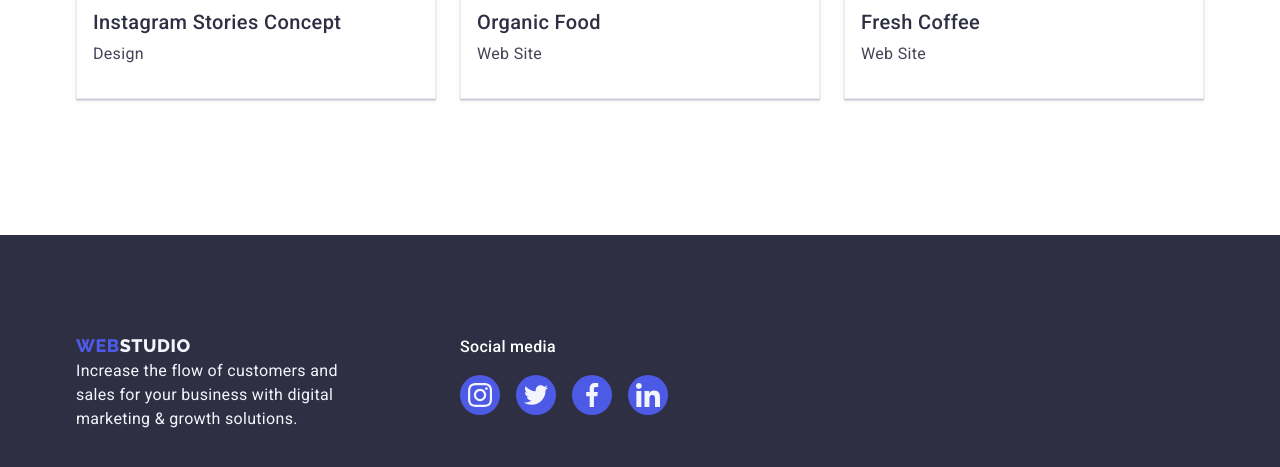
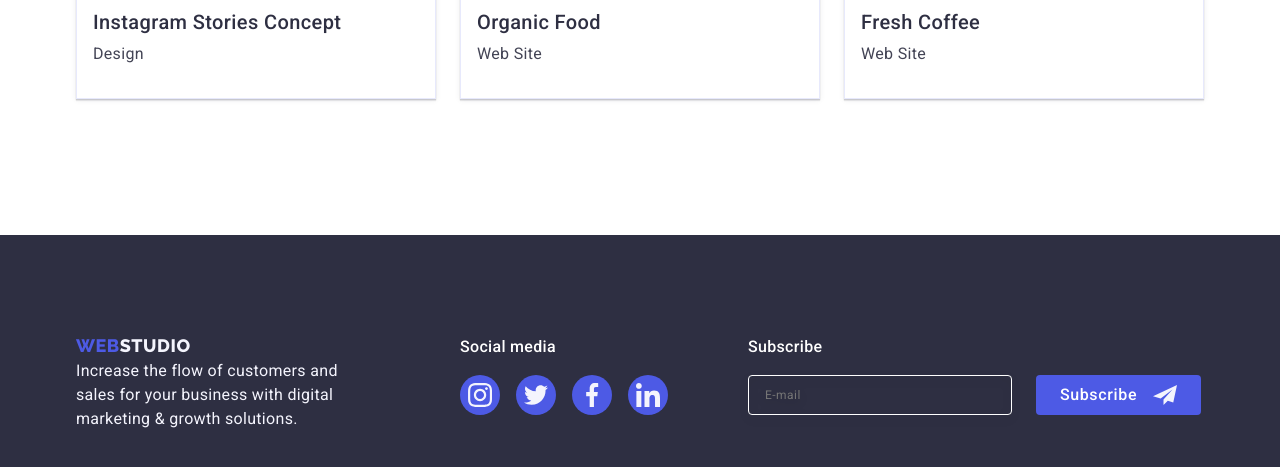
Before and after one commit to VuktorTS/goit-markup-hw-05, a plain HTML site: page portfolio.html in a window 1280 px wide. Shown: the part 1551-2018 px from the top of the page. Drawn offline with nearby package versions, Linux system fonts and the light colour scheme.

Commit message:
Fixed a validation error

```diff
--- a/portfolio.html
+++ b/portfolio.html
@@ -315,6 +315,27 @@
             </li>
           </ul>
         </div>
+        <div class="footer-form-container">
+          <p class="footer-form-title">Subscribe</p>
+          <form class="footer-form">
+            <label for="">
+              <input
+                class="subscribe-form-input"
+                type="email"
+                placeholder="E-mail"
+              />
+            </label>
+            <button type="submit" class="footer-form-btn">
+              Subscribe
+              <svg class="footer-form-btn-icon" width="24" height="24">
+                <use
+                  class="button-form-imput-use"
+                  href="./images/icons.svg#icon-Frame-3"
+                ></use>
+              </svg>
+            </button>
+          </form>
+        </div>
       </div>
     </footer>
   </body>
```
Also changed, not shown: index.html (+1 -1 lines).
